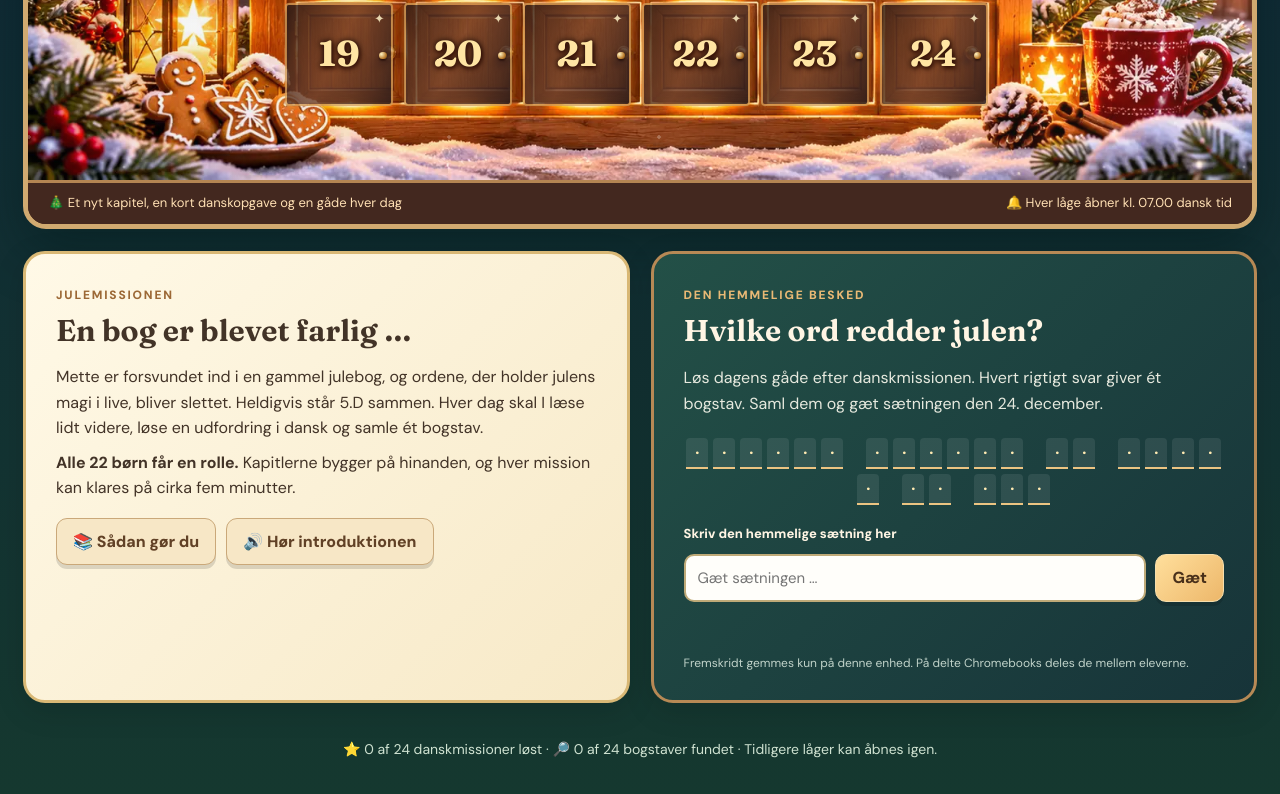
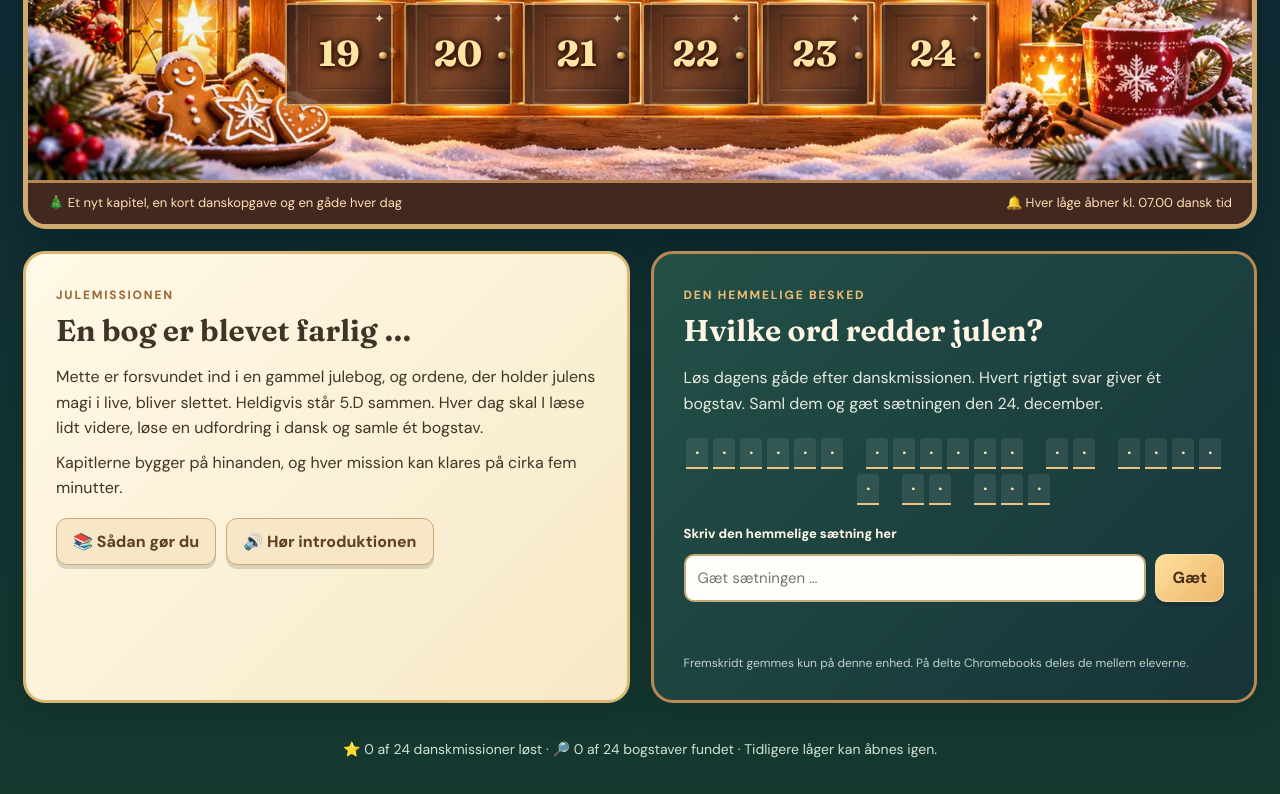
Before and after one commit to hartelius-hue/dansk5D, a plain HTML site: page julekalender/index.html in a window 1280 px wide. Shown: the part 781-1575 px from the top of the page. Drawn offline with Linux system fonts and the light colour scheme.

Commit message:
Fjern fremhævet sætning om alle 22 børn fra julekalenderens introduktion

```diff
--- a/julekalender/index.html
+++ b/julekalender/index.html
@@ -29,7 +29,7 @@
   <div class="under-scene"><span>🎄 Et nyt kapitel, en kort danskopgave og en gåde hver dag</span><span>🔔 Hver låge åbner kl. 07.00 dansk tid</span></div>
  </section>
  <div class="lower-grid">
-  <section class="mission parchment"><span class="eyebrow">Julemissionen</span><h2>En bog er blevet farlig …</h2><p>Mette er forsvundet ind i en gammel julebog, og ordene, der holder julens magi i live, bliver slettet. Heldigvis står 5.D sammen. Hver dag skal I læse lidt videre, løse en udfordring i dansk og samle ét bogstav.</p><p><strong>Alle 22 børn får en rolle.</strong> Kapitlerne bygger på hinanden, og hver mission kan klares på cirka fem minutter.</p><div class="mission-actions"><button class="button secondary" id="how-button" type="button">📚 Sådan gør du</button><button class="button secondary" id="read-aloud-button" type="button">🔊 Hør introduktionen</button></div></section>
+  <section class="mission parchment"><span class="eyebrow">Julemissionen</span><h2>En bog er blevet farlig …</h2><p>Mette er forsvundet ind i en gammel julebog, og ordene, der holder julens magi i live, bliver slettet. Heldigvis står 5.D sammen. Hver dag skal I læse lidt videre, løse en udfordring i dansk og samle ét bogstav.</p><p>Kapitlerne bygger på hinanden, og hver mission kan klares på cirka fem minutter.</p><div class="mission-actions"><button class="button secondary" id="how-button" type="button">📚 Sådan gør du</button><button class="button secondary" id="read-aloud-button" type="button">🔊 Hør introduktionen</button></div></section>
   <section class="secret-panel" aria-labelledby="secret-title"><span class="eyebrow">Den hemmelige besked</span><h2 id="secret-title">Hvilke ord redder julen?</h2><p>Løs dagens gåde efter danskmissionen. Hvert rigtigt svar giver ét bogstav. Saml dem og gæt sætningen den 24. december.</p><div class="letters" id="letters" aria-label="De bogstaver, I har fundet"></div><form id="guess-form" autocomplete="off"><label for="guess">Skriv den hemmelige sætning her</label><div class="guess-row"><input id="guess" type="text" placeholder="Gæt sætningen …" maxlength="80" autocomplete="off" spellcheck="false"><button class="button gold" type="submit">Gæt</button></div></form><p class="guess-feedback" id="guess-feedback" role="status"></p><p class="hint-privacy">Fremskridt gemmes kun på denne enhed. På delte Chromebooks deles de mellem eleverne.</p></section>
  </div>
  <div class="progress-foot" id="progress-foot" role="status" aria-live="polite">❄️ Kalenderen gør sig klar til jul.</div>
```
